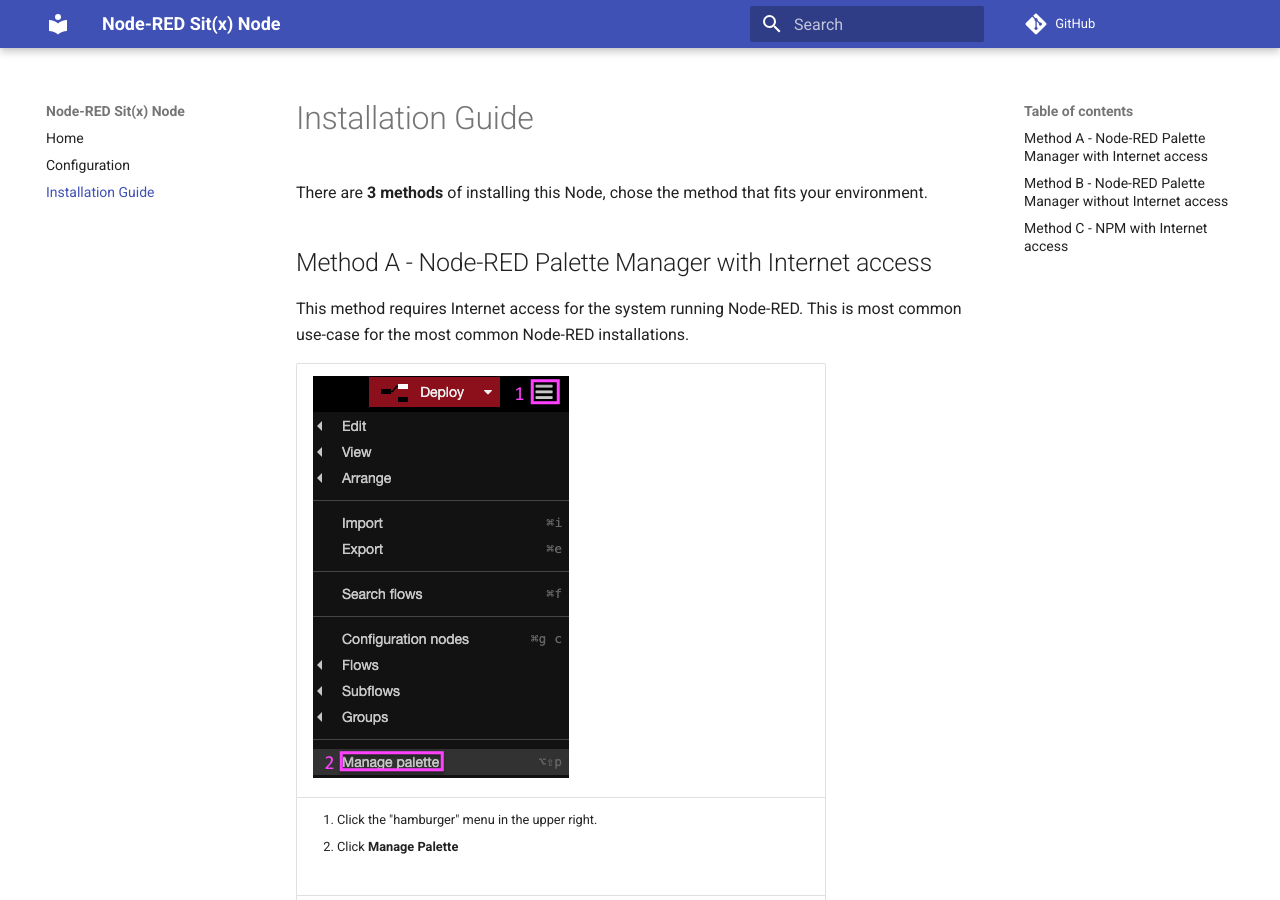
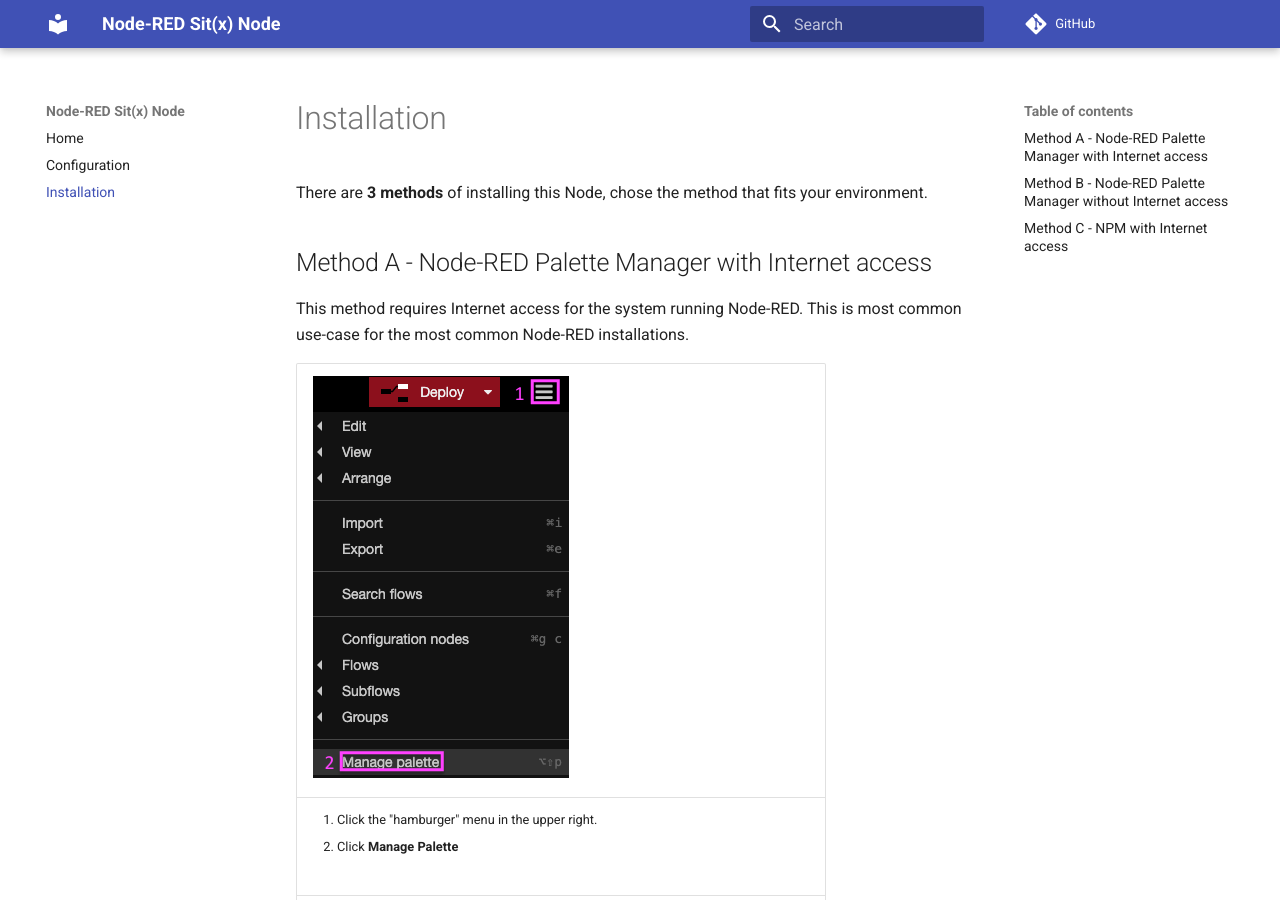
Before and after one commit to snstac/node-red-contrib-sitx, an MkDocs documentation site: the page built from docs/install.md, in a window 1280 px wide and 900 px high. Built offline with MkDocs 1.6.1 and Material for MkDocs 9.7.7, drawn with Linux system fonts in a browser that asks for light colours; comment, search, counter and statistics services are not loaded.

Commit message:
fixed install guide

```diff
--- a/docs/install.md
+++ b/docs/install.md
@@ -1,4 +1,4 @@
-# Installation Guide
+# Installation
 
 There are **3 methods** of installing this Node, chose the method that fits your environment.
 
```
